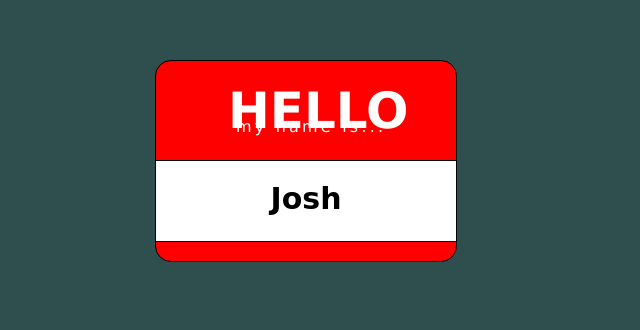
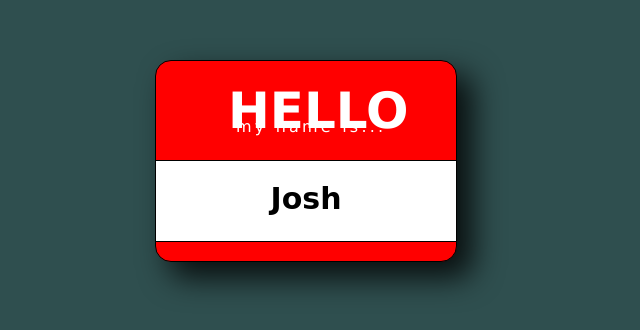
Before and after one commit to Devfarley/Understanding, a plain HTML site: page index.html in a window 1280 px wide. Shown: the part 190-520 px from the top of the page, without its empty margins (385-1025 px from the left). Drawn offline with Linux system fonts and the light colour scheme.

Commit message:
Added Boxshadow to nametag

```diff
--- a/index.css
+++ b/index.css
@@ -14,6 +14,7 @@ body{
     border-radius: 1em;
     border-style: solid;
     border-width: thin;
+    -webkit-box-shadow: 15px 15px 30px 1px rgba(0,0,0,0.81)
 
 }
 div h2{
@@ -48,6 +49,7 @@ div p{
     margin-left: -100px;
     border-style: solid;
     border-width: thin;
+
 }
 div h1{
     font-family: cursive;
```
